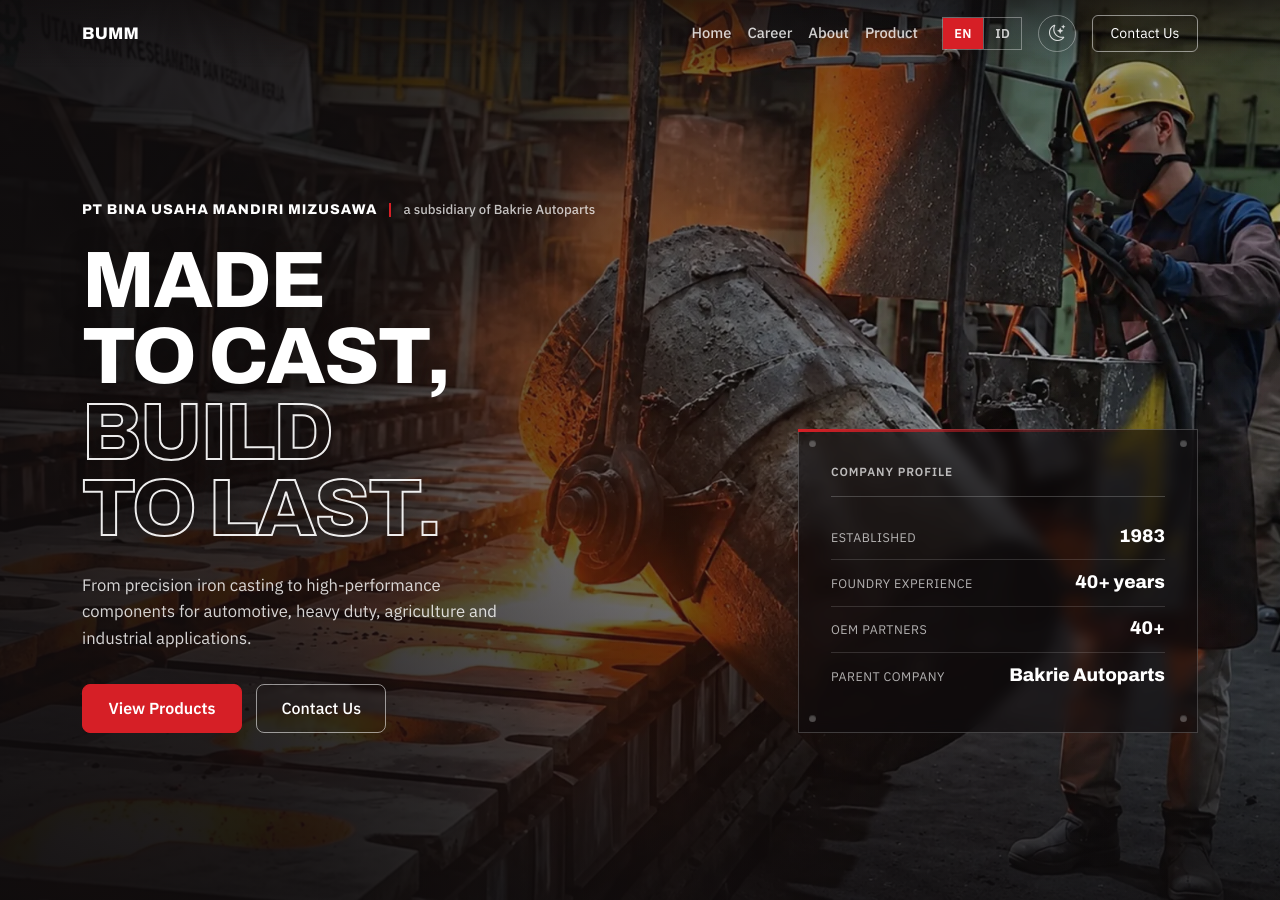
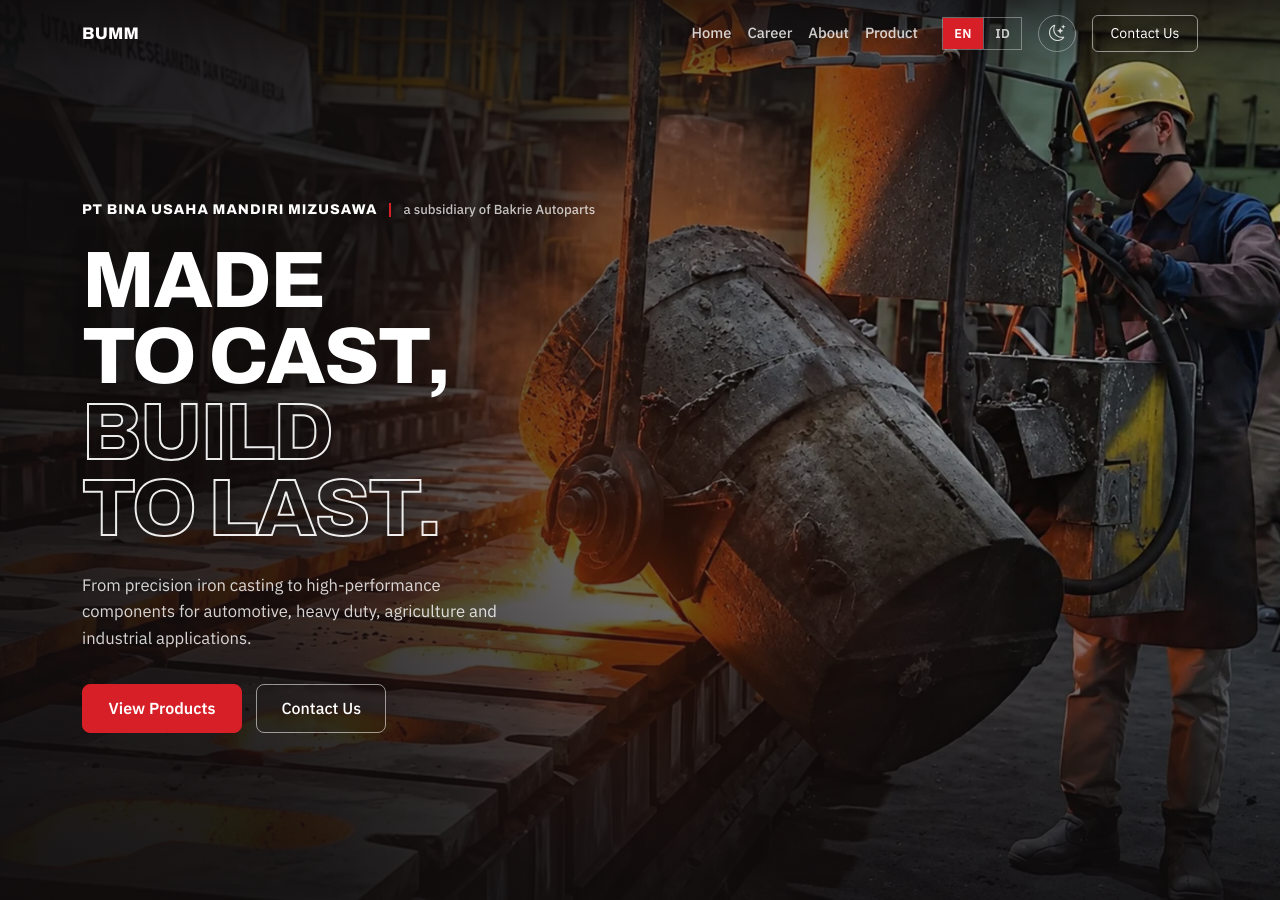
Before and after one commit to harlyimans/BUMM, a Jekyll site: the page built from index.html, in a window 1280 px wide and 900 px high. Built offline with Jekyll 4.4.1, drawn with Linux system fonts in a browser that asks for light colours.

Commit message:
bersihin gambar

```diff
--- a/index.html
+++ b/index.html
@@ -70,7 +70,7 @@ twitter_description: "Produsen iron cast & komponen otomotif sejak 1983 di Tange
 
           <!-- Spec plate — sits on the photo now, so it uses the --hero
                variant: smoked glass instead of the page surface colour. -->
-          <div class="col-lg-5 col-xl-6">
+          <!-- <div class="col-lg-5 col-xl-6">
             <div class="bumm-plate bumm-plate--hero">
               <span class="bumm-plate-rivet tl"></span>
               <span class="bumm-plate-rivet tr"></span>
@@ -96,7 +96,7 @@ twitter_description: "Produsen iron cast & komponen otomotif sejak 1983 di Tange
                 <span class="bumm-plate-value">Bakrie Autoparts</span>
               </div>
             </div>
-          </div>
+          </div> -->
 
         </div>
       </div>
@@ -619,7 +619,6 @@ twitter_description: "Produsen iron cast & komponen otomotif sejak 1983 di Tange
           </div>
           <div class="bumm-segment-card-parts">
             <img src="{{ '/assets/img/part-train-1.png' | relative_url }}" alt="Train iron cast component" loading="lazy">
-            <img src="{{ '/assets/img/part-train-2.jpg' | relative_url }}" alt="" loading="lazy">
           </div>
           <div class="bumm-segment-card-footer">
             <span class="bumm-segment-card-link" data-i18n="segment_learn_more">Learn More</span>
```
